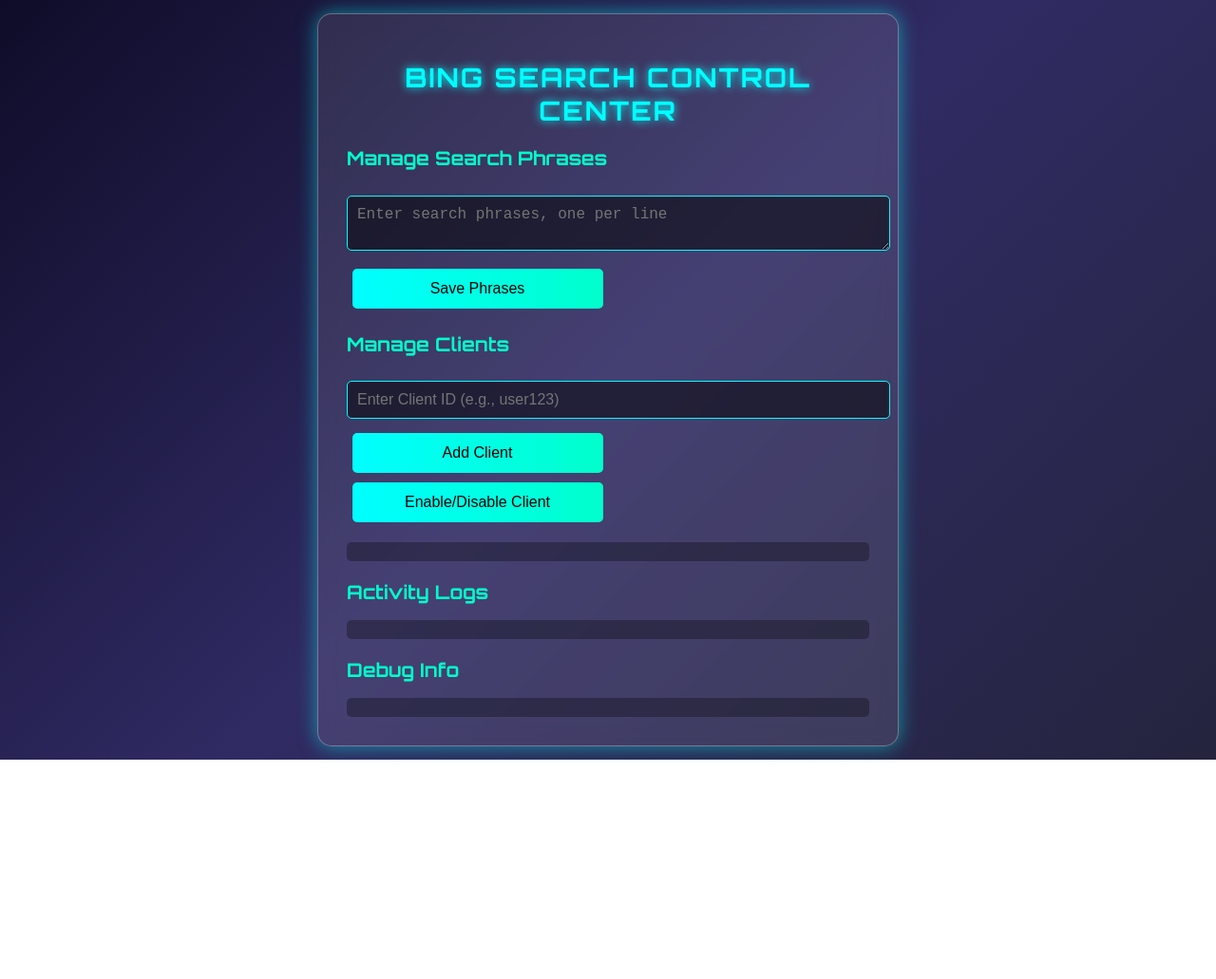
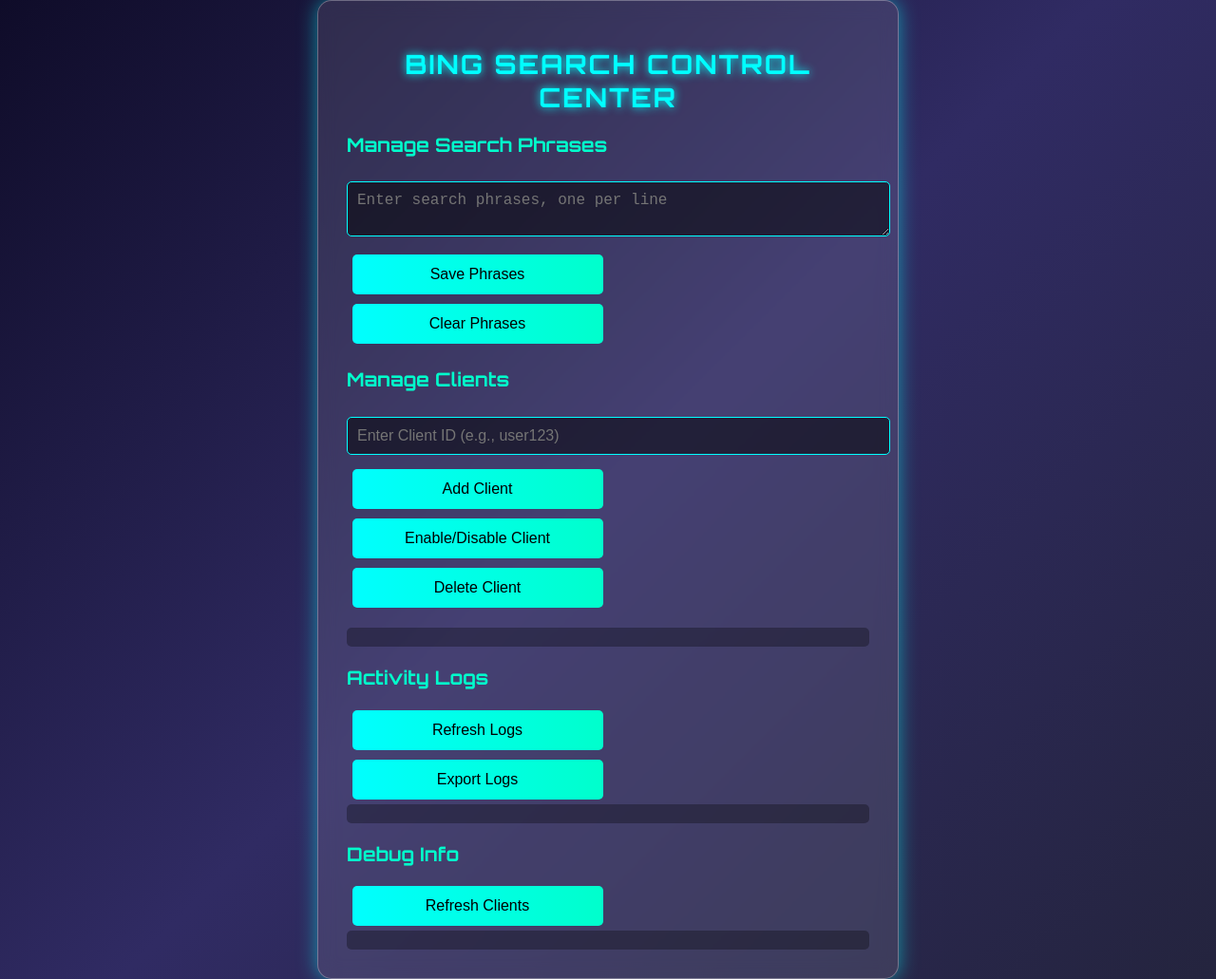
Before and after one commit to Rahul3600/bing-admin-panel0, a plain HTML site: page index.html in a window 1280 px wide. Shown: the whole page at 95% size. Before the commit the page ends 800 px from the top, so only its background shows below. Drawn offline with Linux system fonts and the light colour scheme.

Commit message:
Update index.html

```diff
--- a/index.html
+++ b/index.html
@@ -14,20 +14,25 @@
             <h2>Manage Search Phrases</h2>
             <textarea id="searchTerms" placeholder="Enter search phrases, one per line"></textarea>
             <button onclick="saveSearchTerms()">Save Phrases</button>
+            <button onclick="clearSearchTerms()">Clear Phrases</button>
         </section>
         <section>
             <h2>Manage Clients</h2>
             <input type="text" id="clientId" placeholder="Enter Client ID (e.g., user123)">
             <button onclick="addClientId()">Add Client</button>
             <button onclick="toggleClientStatus()">Enable/Disable Client</button>
+            <button onclick="deleteClient()">Delete Client</button>
             <ul id="clientList"></ul>
         </section>
         <section>
             <h2>Activity Logs</h2>
+            <button onclick="refreshLogs()">Refresh Logs</button>
+            <button onclick="exportLogs()">Export Logs</button>
             <div id="logList"></div>
         </section>
         <section>
             <h2>Debug Info</h2>
+            <button onclick="refreshClients()">Refresh Clients</button>
             <div id="debugInfo"></div>
         </section>
     </div>
```
